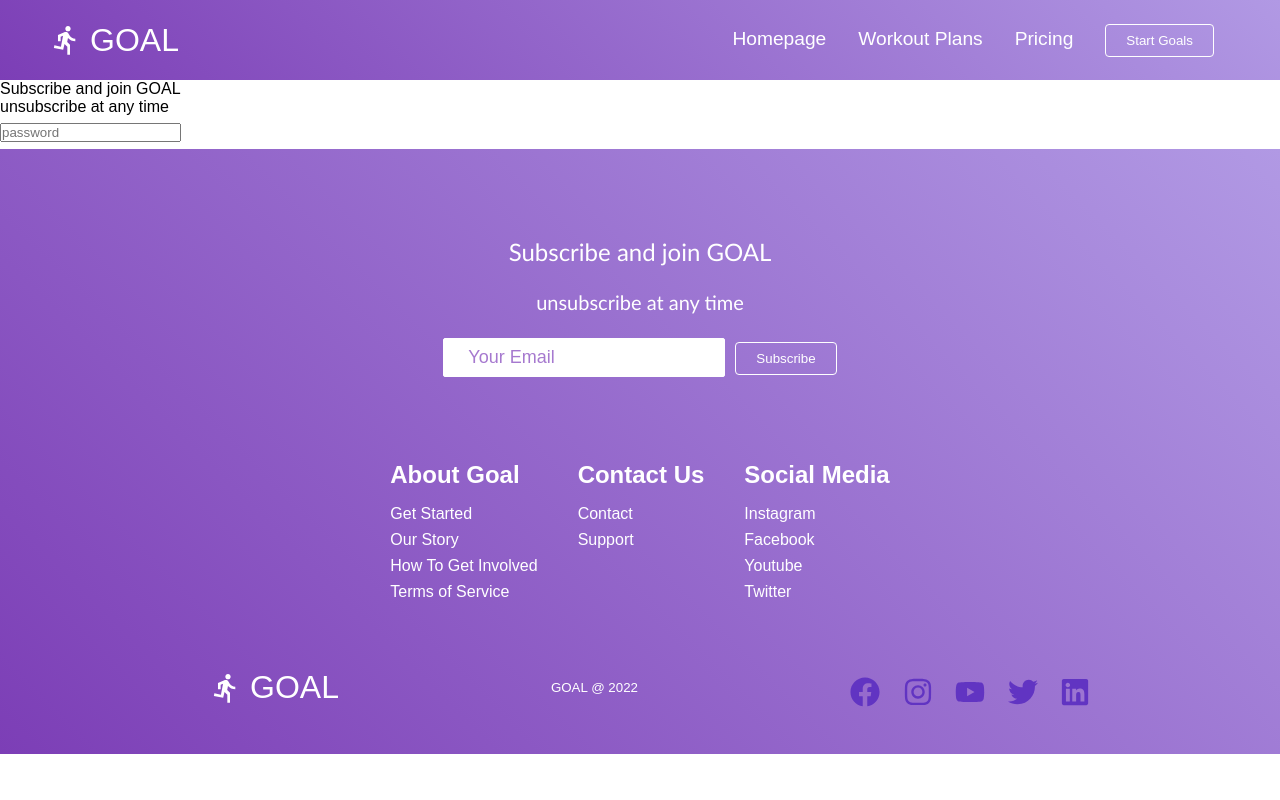
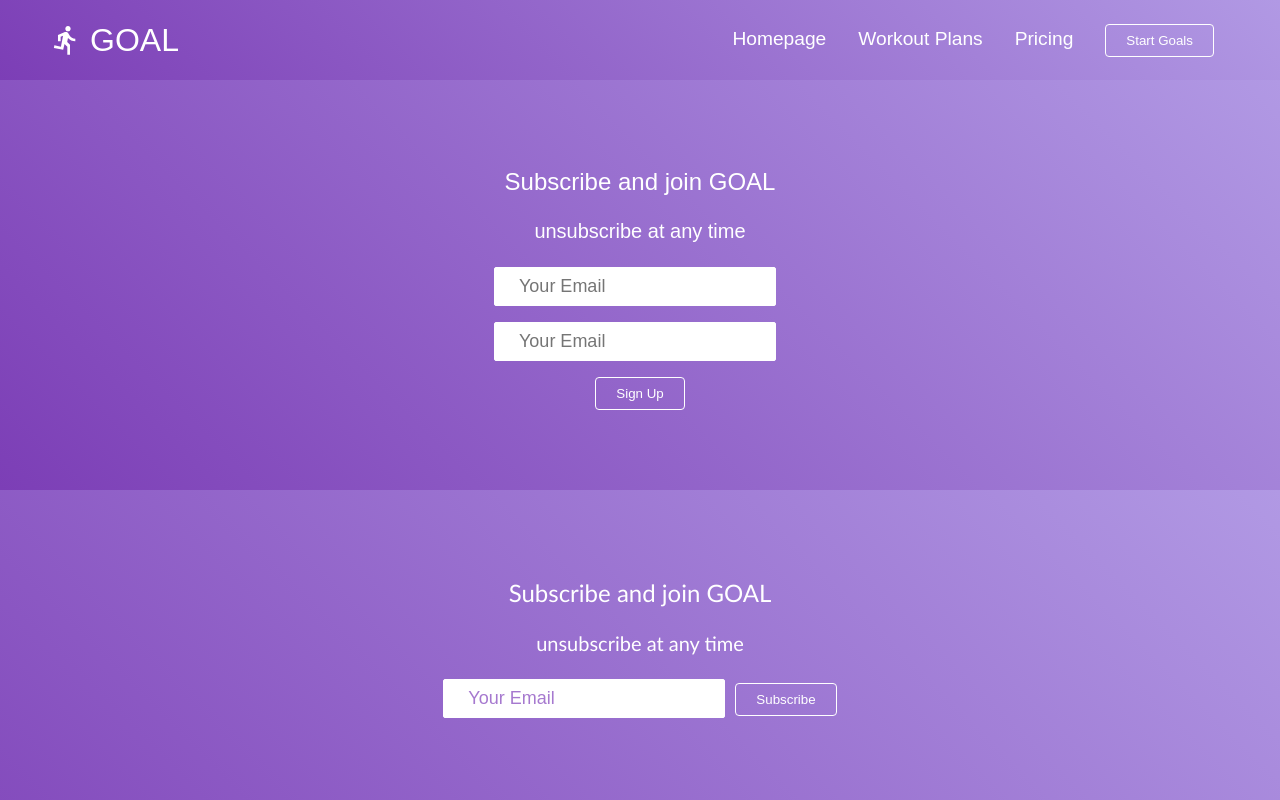
Before and after one commit to Coltthatcher/capstone, a React (Create React App) app: page /workout-plans in a window 1280 px wide. Shown: the top 800 px of the page. Built offline with nearby package versions, Linux system fonts and the light colour scheme.

Commit message:
perfect sign up page

```diff
--- a/src/components/pages/HomePage/SignUp.css
+++ b/src/components/pages/HomePage/SignUp.css
@@ -1,17 +1,31 @@
 .sign-up-container {
-
+  background: linear-gradient(45deg, #7c3eb6 0%, #b199e4 100%);
+  padding: 4rem 0 2rem 0;
+  display: flex;
+  flex-direction: column;
+  justify-content: center;
+  align-items: center;
 }
 
 .sign-up-subscription {
-
+  display: flex;
+  flex-direction: column;
+  justify-content: center;
+  align-items: center;
+  text-align: center;
+  margin-bottom: 24px;
+  padding: 24px;
+  color: #fff;
 }
 
 .sign-up-subscription-heading {
-
+  margin-bottom: 24px;
+  font-size: 24px;
 }
 
 .sign-up-subscription-text {
-
+  margin-bottom: 24px;
+  font-size: 20px;
 }
 
 .sign-up-areas {
@@ -19,5 +33,13 @@
 }
 
 .sign-up-input {
-
+  padding: 8px 24px;
+  border-radius: 2px;
+  margin-right: 10px;
+  outline: none;
+  border: none;
+  font-size: 18px;
+  margin-bottom: 16px;
+  border: 1px solid #fff;
+  float: left;
 }
--- a/src/components/pages/HomePage/SignUp.js
+++ b/src/components/pages/HomePage/SignUp.js
@@ -1,6 +1,6 @@
 import React from 'react'
 import { Button } from "../../Button";
-
+import  './SignUp.css';
 
 
 function SignUp() {
@@ -21,10 +21,19 @@ function SignUp() {
               name='email'
               type='email'
               placeholder='Your Email'
-              placeholder='password'
             />
-            <Button buttonStyle='btn--outline'>Subscribe</Button>
+            <div className='password'>
+            <input
+              className='sign-up-input'
+              name='email'
+              type='email'
+              placeholder='Your Email'
+            />
+
+            </div>
+            <Button buttonStyle='btn--outline'>Sign Up</Button>
           </form>
+
         </div>
         </section>
         </div>
```
